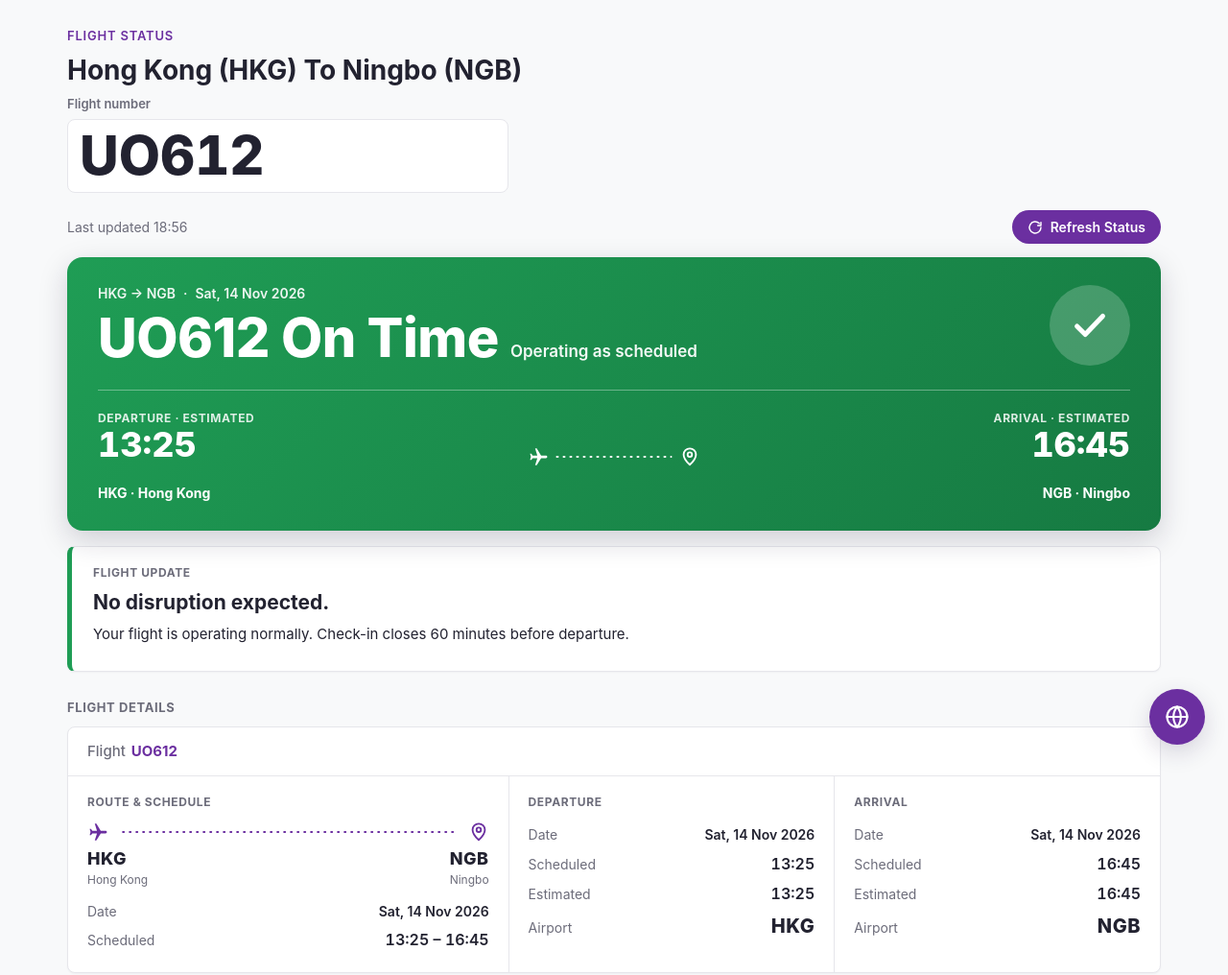
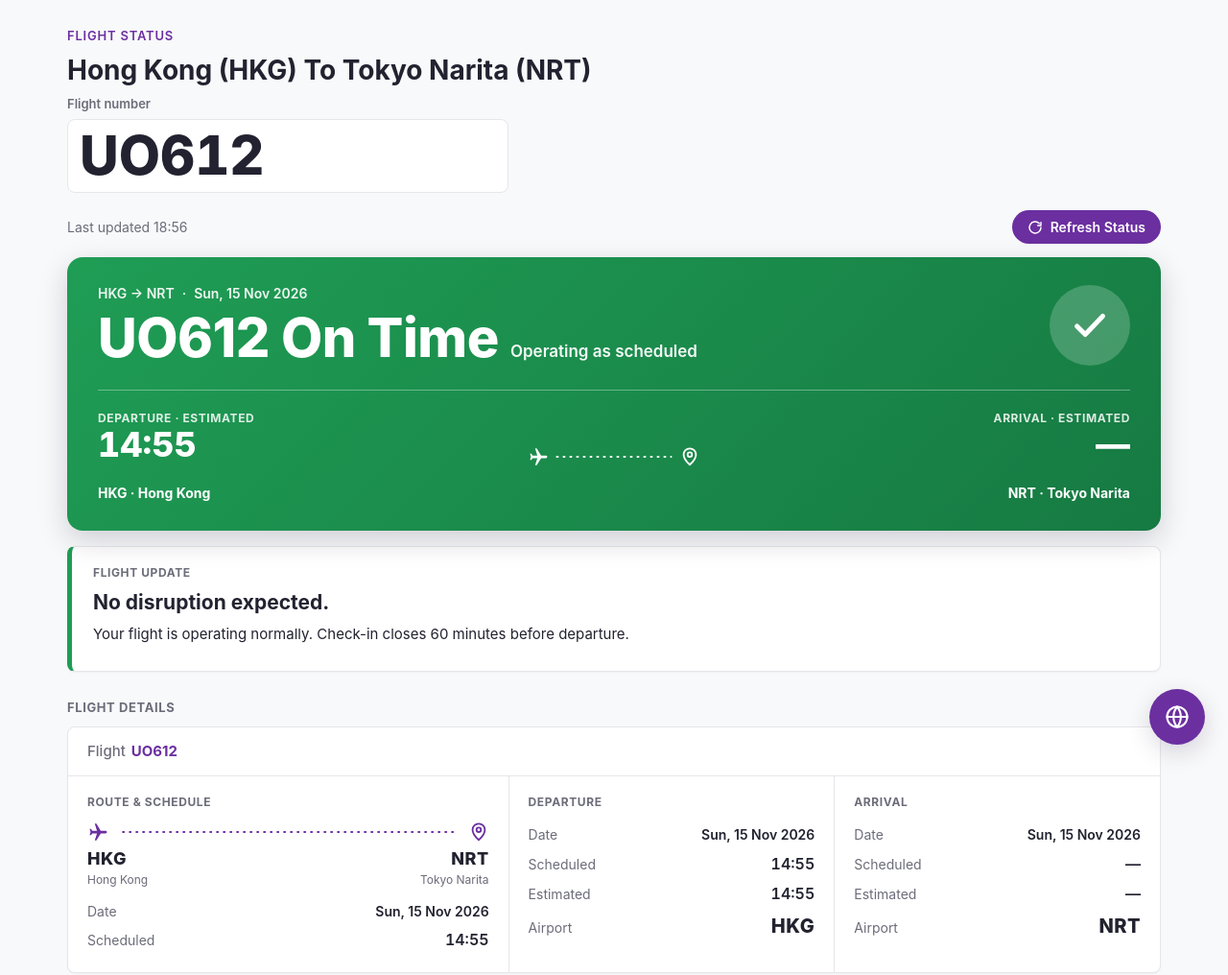
Before and after one commit to sabdulahad0523-ctrl/E421_Repo, a plain HTML site: page UI Passenger/index.html in a window 1280 px wide. Shown: the whole page at 96% size. Drawn offline with Linux system fonts and the light colour scheme.

Commit message:
Updated the timings of mock data

```diff
--- a/UI Controller/index.html
+++ b/UI Controller/index.html
@@ -92,6 +92,7 @@
 </div></div>
 <div class="toast" id="toast" role="status" aria-live="polite"></div>
 
+<script src="../flight-data.js"></script>
 <script>
 /* ============ CONFIG ============ */
 const PUBLISH_ENDPOINT = '';            // optional: URL the teammate's page/server accepts POST JSON on
@@ -99,10 +100,8 @@ const CHANNEL = 'hkexpress-flight-updates'; // BroadcastChannel + postMessage ty
 const LS_PREFIX = 'hkexpress:flight:';  // localStorage key = prefix + "UO 870|2026-11-15"
 
 /* ============ DATA ============ */
-const ROUTES={NRT:['Tokyo Narita','Tokyo','東京','東京','도쿄'],KIX:['Osaka Kansai','Osaka','大阪','大阪','오사카'],TPE:['Taipei','Taipei','台北','台北','타이베이'],
- ICN:['Seoul Incheon','Seoul','首爾','ソウル','서울'],CTS:['Sapporo','Sapporo','札幌','札幌','삿포로'],FUK:['Fukuoka','Fukuoka','福岡','福岡','후쿠오카'],BKK:['Bangkok','Bangkok','曼谷','バンコク','방콕']};
+const ROUTES=FLIGHT_DEMO.routes;
 const GATES=['19','21','23','26','28','31','34'],PAX=[150,176,188,220];
-const PRESETS={'UO 870':{to:'NRT',day:0,std:14*60+55,gate:'23',pax:188},'UO 702':{to:'TPE',day:0,std:20*60+40,gate:'31',pax:176},'UO 116':{to:'CTS',day:1,std:8*60+30,gate:'19',pax:220}};
 const CATS=[['technical','Technical','fa-screwdriver-wrench'],['weather','Weather','fa-cloud-bolt'],['air_traffic','Air Traffic','fa-tower-broadcast'],['crew','Team arrangements','fa-user-group'],
  ['late_aircraft','Late Aircraft','fa-plane-arrival'],['ground_ops','Ground Ops','fa-truck-ramp-box'],['security_medical','Security / Medical','fa-shield-halved'],['airport','Airport','fa-building']];
 // [id, name, severity, delay(min|'TBC'|'CX'), confidence, nextUpdate, internal note, passenger wording]
@@ -189,12 +188,10 @@ const ENT_IC={asia_miles_500:'✈',meal_voucher_80:'🍽',free_change:'↻',rebo
 const $=id=>document.getElementById(id);
 const pad=n=>String(n).padStart(2,'0');
 const esc=s=>String(s).replace(/[&<>"]/g,c=>({'&':'&amp;','<':'&lt;','>':'&gt;','"':'&quot;'}[c]));
-const todayISO=new Intl.DateTimeFormat('en-CA',{timeZone:'Asia/Hong_Kong'}).format(new Date());
-function addDays(iso,n){const d=new Date(iso+'T00:00:00Z');d.setUTCDate(d.getUTCDate()+n);return d.toISOString().slice(0,10)}
+const {todayISO,addDays,formatTime:hm}=FLIGHT_DEMO;
 const MON=['Jan','Feb','Mar','Apr','May','Jun','Jul','Aug','Sep','Oct','Nov','Dec'],DOW=['Sun','Mon','Tue','Wed','Thu','Fri','Sat'];
 function dLabel(iso,lang='en'){const d=new Date(iso+'T00:00:00Z'),m=d.getUTCMonth(),day=d.getUTCDate();
  if(lang==='zh'||lang==='ja')return `${m+1}月${day}日`;if(lang==='ko')return `${m+1}월 ${day}일`;return `${day} ${MON[m]}`}
-const hm=m=>pad(Math.floor(((m%1440)+1440)%1440/60))+':'+pad(((m%1440)+1440)%1440%60);
 function durLabel(n){if(n===0)return 'On time';const h=Math.floor(n/60),m=n%60;return '+'+(h?h+'h'+(m?' '+m+'m':''):m+' min')}
 // time with date if not on the flight date
 function timeOn(total,lang='en'){const off=Math.floor(total/1440),t=hm(total);if(!off)return t;const d=addDays(F.date,off);
@@ -205,7 +202,7 @@ function flightColour(status,minutes){
 }
 
 /* ============ STATE ============ */
-const F={no:'',valid:false,to:'NRT',day:0,std:14*60+55,gate:'23',pax:188,date:todayISO};
+const F={no:'',valid:false,...FLIGHT_DEMO.getDefaults('')};
 let sel={cat:null,reason:null};
 let det={},defs={},published={},log=[],pubDone=false;
 let demoBase=F.std-45,demoStart=Date.now();
@@ -434,7 +431,7 @@ $('reset').onclick=()=>{
   gate:F.gate,gateChanged:false,sentAt:`${F.date}T${hm(demoNow())}:00+08:00`};
  send(obj);
  delete published[key()];log=log.filter(l=>l.key!==key());sel={cat:null,reason:null};det={lang:det.lang||'en'};defs={};pubDone=false;
- const p=PRESETS[F.no];if(p){F.gate=p.gate}
+ F.gate=FLIGHT_DEMO.getDefaults(F.no).gate;
  resetDemoClock();window._payload=obj;
  toast(`${F.no} reset to ON TIME – press Refresh Status on the passenger page.`);
  render();$('json').textContent=JSON.stringify(obj,null,2);
@@ -451,7 +448,7 @@ $('fno').addEventListener('input',e=>{
  const changed=v!==F.no;F.no=v;F.valid=valid;
  el.classList.toggle('bad',!valid&&v.length>0);
  $('ferr').textContent=!valid&&v.length>=3?'Enter a valid HK Express flight number (e.g. UO 870)':'';
- if(valid&&changed){const p=PRESETS[v];if(p){Object.assign(F,{to:p.to,day:p.day,std:p.std,gate:p.gate,pax:p.pax});F.date=addDays(todayISO,p.day)}
+ if(valid&&changed){Object.assign(F,FLIGHT_DEMO.getDefaults(v));
   sel={cat:null,reason:null};det={lang:det.lang||'en'};defs={};pubDone=false;resetDemoClock()}
  render();
 });
--- a/UI Passenger/index.html
+++ b/UI Passenger/index.html
@@ -15,7 +15,7 @@
        ========================================================= -->
   <main class="page">
     <p class="page-eyebrow" id="pageEyebrow">Flight Status</p>
-    <h1 class="page-title" id="pageTitle">Hong Kong (HKG) To Ningbo (NGB)</h1>
+    <h1 class="page-title" id="pageTitle">Flight Status</h1>
     <div class="flight-selector">
       <label for="flightNumberInput" id="flightNumberLabel">Flight number</label>
       <input id="flightNumberInput" type="text" maxlength="10" autocomplete="off" placeholder="e.g. UO612" />
@@ -94,6 +94,7 @@
     </form>
   </dialog>
 
+  <script src="../flight-data.js"></script>
   <script>
   (function () {
     'use strict';
@@ -106,31 +107,13 @@
        ========================================================= */
     const THRESHOLDS = { ON_TIME: 15, LONG_DELAY: 60 };
 
-    /* =========================================================
-       MOCK DATA (single flight)
-       TODO: Replace with a real call to the HK Express / Cathay
-       flight status API, e.g. GET /api/flight-status?flight=UO612&date=...
-       ========================================================= */
-    const MOCK_DATA = [
-      {
-        id: 'f1',
-        flightNo: 'UO612',
-        origin: { code: 'HKG', cityKey: 'cityHKG' },
-        destination: { code: 'NGB', cityKey: 'cityNGB' },
-        departure: { date: '2026-11-14', scheduled: '13:25', time: '13:25', timeType: 'estimated' },
-        arrival:   { date: '2026-11-14', scheduled: '16:45', time: '16:45', timeType: 'estimated' },
-        status: 'scheduled',
-        reasonKey: 'ontime'
-      }
-    ];
-
-    /* Prototype-only overrides so the three colour states can be demoed. */
+    /* Scenario delays are relative to the selected flight's shared demo schedule. */
     const SCENARIOS = {
-      ontime:    { dot: 'green',  status: 'scheduled', dep: { time: '13:25', timeType: 'estimated' }, arr: { time: '16:45', timeType: 'estimated' }, reasonKey: 'ontime' },
-      short:     { dot: 'yellow', status: 'delayed',   dep: { time: '13:50', timeType: 'estimated' }, arr: { time: '17:08', timeType: 'estimated' }, reasonKey: 'short' },
-      long:      { dot: 'red',    status: 'delayed',   dep: { time: '15:10', timeType: 'estimated' }, arr: { time: '18:25', timeType: 'estimated' }, reasonKey: 'long' },
-      cancelled: { dot: 'red',    status: 'cancelled', dep: { time: null,    timeType: 'estimated' }, arr: { time: null,    timeType: 'estimated' }, reasonKey: 'cancelled' },
-      diverted:  { dot: 'red',    status: 'diverted',  dep: { time: '13:36', timeType: 'actual' },    arr: { time: '16:42', timeType: 'actual' },    reasonKey: 'diverted' }
+      ontime:    { status: 'scheduled', delay: 0 },
+      short:     { status: 'delayed', delay: 25 },
+      long:      { status: 'delayed', delay: 105 },
+      cancelled: { status: 'cancelled', delay: null },
+      diverted:  { status: 'diverted', delay: 11 }
     };
     /* =========================================================
        PRESET TRANSLATIONS
@@ -399,7 +382,7 @@
     /* =========================================================
        STATE
        ========================================================= */
-    const initialFlightNumber = localStorage.getItem('passengerFlightNumber') || MOCK_DATA[0].flightNo;
+    const initialFlightNumber = localStorage.getItem('passengerFlightNumber') || FLIGHT_DEMO.defaultFlightNumber;
     const state = {
       language: 'en',
       scenario: new URLSearchParams(window.location.search).get('scenario') || 'ontime',
@@ -490,12 +473,12 @@
     }
 
     function cityLabel(place) {
-      return place.cityKey ? t(place.cityKey) : (place.name || place.code);
+      if (place.cityKey) return t(place.cityKey);
+      const route = FLIGHT_DEMO.routes[place.code];
+      return route ? route[{ en: 0, 'zh-TW': 2, ja: 3 }[state.language]] : (place.name || place.code);
     }
 
-    function normalizeFlightNumber(value) {
-      return String(value || '').replace(/\s+/g, '').toUpperCase();
-    }
+    const normalizeFlightNumber = FLIGHT_DEMO.normalizeFlightNumber;
 
     function readControllerUpdate(flightNumber) {
       const target = normalizeFlightNumber(flightNumber);
@@ -608,8 +591,18 @@
     }
 
     function getCurrentFlight() {
-      const base = MOCK_DATA[0];
-      if (!base) return null;
+      const defaults = FLIGHT_DEMO.getDefaults(state.flightNumber);
+      const scheduled = FLIGHT_DEMO.formatTime(defaults.std);
+      const base = {
+        id: 'f1',
+        flightNo: state.flightNumber,
+        origin: { code: 'HKG', cityKey: 'cityHKG' },
+        destination: { code: defaults.to },
+        departure: { date: defaults.date, scheduled: scheduled, time: scheduled, timeType: 'estimated' },
+        arrival: { date: defaults.date, scheduled: '—', time: null, timeType: 'estimated' },
+        status: 'scheduled',
+        reasonKey: 'ontime'
+      };
       const update = state.publishedUpdate;
       if (update) {
         const delay = Number.isFinite(update.delayMinutes) ? update.delayMinutes : null;
@@ -647,12 +640,16 @@
       }
       const s = SCENARIOS[state.scenario];
       if (!s) return base;
+      const departureMinutes = s.delay === null ? null : defaults.std + s.delay;
       return Object.assign({}, base, {
-        flightNo: state.flightNumber,
         status: s.status,
-        reasonKey: s.reasonKey,
-        departure: Object.assign({}, base.departure, s.dep),
-        arrival: Object.assign({}, base.arrival, s.arr)
+        reasonKey: state.scenario,
+        delayMinutes: s.delay,
+        departure: Object.assign({}, base.departure, {
+          date: departureMinutes === null ? defaults.date : FLIGHT_DEMO.addDays(defaults.date, Math.floor(departureMinutes / 1440)),
+          time: departureMinutes === null ? null : FLIGHT_DEMO.formatTime(departureMinutes),
+          timeType: s.status === 'diverted' ? 'actual' : 'estimated'
+        })
       });
     }
 
@@ -922,7 +919,7 @@
     // TODO: Replace with real flight status API call (HK Express / Cathay ops data).
     function fetchFlightStatus() {
       return new Promise(function (resolve) {
-        setTimeout(function () { resolve(MOCK_DATA); }, 1000);
+        setTimeout(resolve, 1000);
       });
     }
 
@@ -937,7 +934,7 @@
 
     function handleRefresh() {
       if (state.isBusy) return;
-      state.pendingFlightNumber = els.flightNumberInput.value.trim().toUpperCase() || MOCK_DATA[0].flightNo;
+      state.pendingFlightNumber = els.flightNumberInput.value.trim().toUpperCase() || FLIGHT_DEMO.defaultFlightNumber;
       setLoading(true);
       els.refreshBtn.disabled = true;
       els.refreshBtn.classList.add('is-loading');
@@ -1012,10 +1009,10 @@
     });
 
     els.flightNumberInput.addEventListener('input', function () {
-      state.pendingFlightNumber = els.flightNumberInput.value.trim().toUpperCase() || MOCK_DATA[0].flightNo;
+      state.pendingFlightNumber = els.flightNumberInput.value.trim().toUpperCase() || FLIGHT_DEMO.defaultFlightNumber;
     });
     els.flightNumberInput.addEventListener('blur', function () {
-      state.pendingFlightNumber = els.flightNumberInput.value.trim().toUpperCase() || MOCK_DATA[0].flightNo;
+      state.pendingFlightNumber = els.flightNumberInput.value.trim().toUpperCase() || FLIGHT_DEMO.defaultFlightNumber;
       els.flightNumberInput.value = state.pendingFlightNumber;
     });
 
--- /dev/null
+++ b/flight-data.js
@@ -0,0 +1,41 @@
+const FLIGHT_DEMO = (function () {
+  'use strict';
+
+  const routes = {
+    NRT: ['Tokyo Narita', 'Tokyo', '東京', '東京', '도쿄'],
+    KIX: ['Osaka Kansai', 'Osaka', '大阪', '大阪', '오사카'],
+    TPE: ['Taipei', 'Taipei', '台北', '台北', '타이베이'],
+    ICN: ['Seoul Incheon', 'Seoul', '首爾', 'ソウル', '서울'],
+    CTS: ['Sapporo', 'Sapporo', '札幌', '札幌', '삿포로'],
+    FUK: ['Fukuoka', 'Fukuoka', '福岡', '福岡', '후쿠오카'],
+    BKK: ['Bangkok', 'Bangkok', '曼谷', 'バンコク', '방콕']
+  };
+  const presets = {
+    UO870: { to: 'NRT', day: 0, std: 14 * 60 + 55, gate: '23', pax: 188 },
+    UO702: { to: 'TPE', day: 0, std: 20 * 60 + 40, gate: '31', pax: 176 },
+    UO116: { to: 'CTS', day: 1, std: 8 * 60 + 30, gate: '19', pax: 220 }
+  };
+  const todayISO = new Intl.DateTimeFormat('en-CA', { timeZone: 'Asia/Hong_Kong' }).format(new Date());
+
+  function normalizeFlightNumber(value) {
+    return String(value || '').replace(/\s+/g, '').toUpperCase();
+  }
+
+  function addDays(iso, days) {
+    const date = new Date(iso + 'T00:00:00Z');
+    date.setUTCDate(date.getUTCDate() + days);
+    return date.toISOString().slice(0, 10);
+  }
+
+  function formatTime(totalMinutes) {
+    const minutes = ((totalMinutes % 1440) + 1440) % 1440;
+    return String(Math.floor(minutes / 60)).padStart(2, '0') + ':' + String(minutes % 60).padStart(2, '0');
+  }
+
+  function getDefaults(flightNumber) {
+    const preset = presets[normalizeFlightNumber(flightNumber)] || presets.UO870;
+    return { ...preset, date: addDays(todayISO, preset.day) };
+  }
+
+  return { defaultFlightNumber: 'UO612', routes, todayISO, normalizeFlightNumber, addDays, formatTime, getDefaults };
+}());
```
Also changed, not shown: 1 other file.
